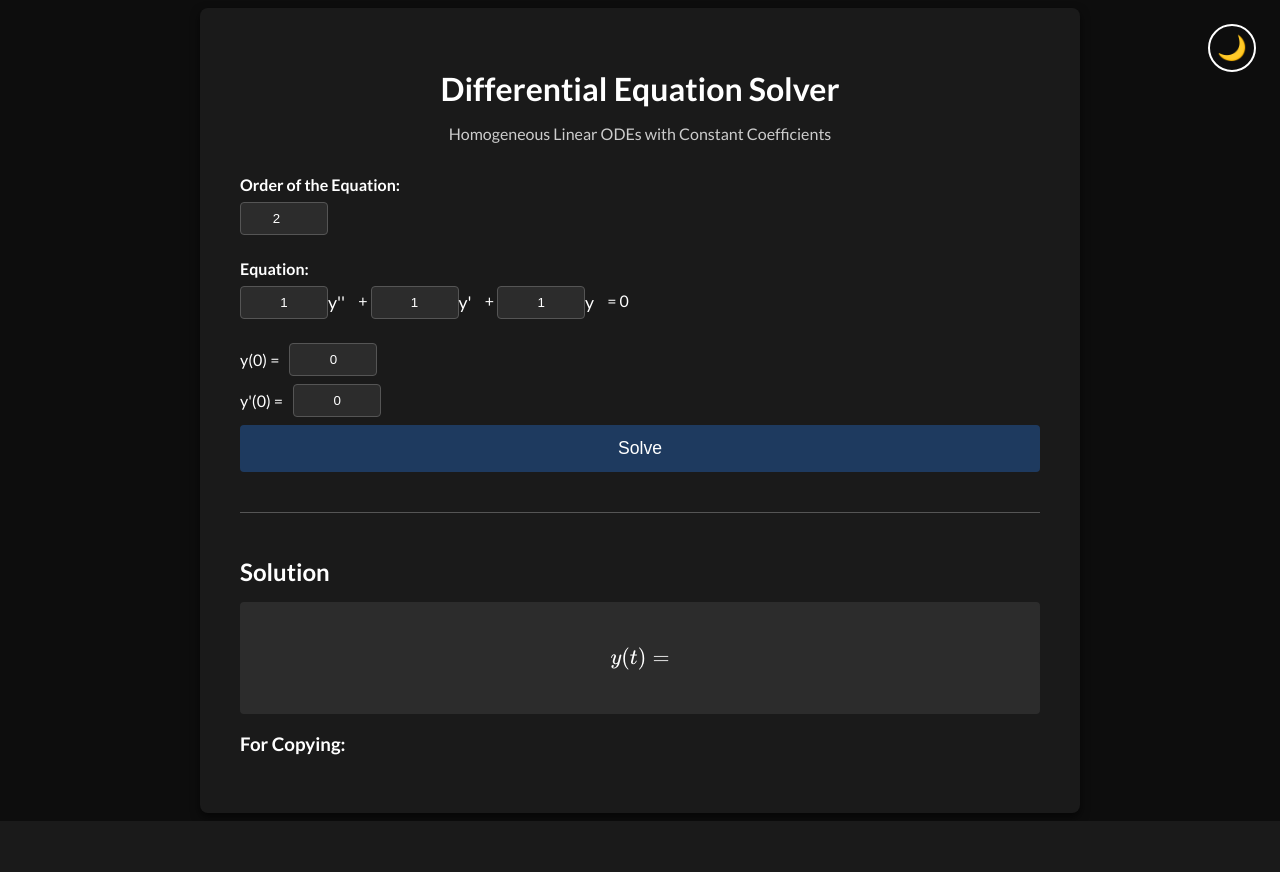
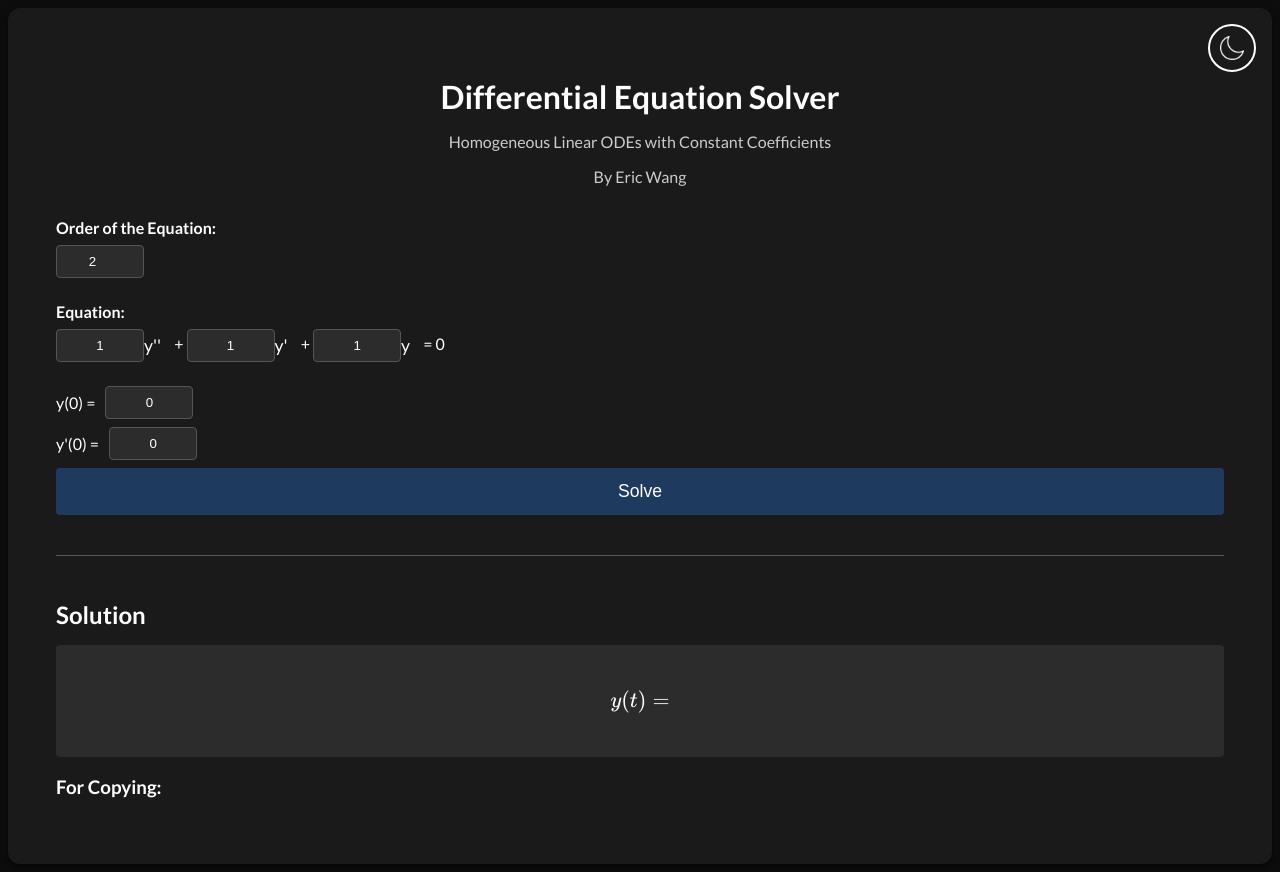
Before and after one commit to erichanwang/diff-eq-solver, a Flask app: page / in a window 1280 px wide. Before the commit the page ends 821 px from the top, so only its background shows below. Run offline with Flask 3, Linux system fonts and the light colour scheme.

Commit message:
Update theme icons to use moon-42.png and sun-74.png, fix Render deployment config

```diff
--- a/web_app/static/script.js
+++ b/web_app/static/script.js
@@ -13,20 +13,24 @@ document.addEventListener('DOMContentLoaded', () => {
     const savedTheme = localStorage.getItem('theme');
     if (savedTheme === 'light-mode') {
         body.classList.remove('dark-mode');
-        themeIcon.textContent = '☀️';
+        themeIcon.src = '/static/sun-74.png';
+        themeIcon.alt = 'Sun Icon';
     } else {
         body.classList.add('dark-mode');
-        themeIcon.textContent = '🌙';
+        themeIcon.src = '/static/moon-42.png';
+        themeIcon.alt = 'Moon Icon';
     }
 
     themeToggle.addEventListener('click', () => {
         body.classList.toggle('dark-mode');
         if (body.classList.contains('dark-mode')) {
             localStorage.removeItem('theme');
-            themeIcon.textContent = '🌙';
+            themeIcon.src = '/static/moon-42.png';
+            themeIcon.alt = 'Moon Icon';
         } else {
             localStorage.setItem('theme', 'light-mode');
-            themeIcon.textContent = '☀️';
+            themeIcon.src = '/static/sun-74.png';
+            themeIcon.alt = 'Sun Icon';
         }
     });
 
--- a/web_app/static/style.css
+++ b/web_app/static/style.css
@@ -13,11 +13,11 @@ body {
 
 .container {
     background-color: white;
-    padding: 2.5rem;
-    border-radius: 8px;
-    box-shadow: 0 4px 10px rgba(0, 0, 0, 0.1);
-    width: 100%;
-    max-width: 800px;
+    padding: 3rem;
+    border-radius: 12px;
+    box-shadow: 0 6px 20px rgba(0, 0, 0, 0.15);
+    width: 95vw;
+    max-width: 1400px;
 }
 
 .header {
@@ -129,16 +129,25 @@ button:hover {
     width: 3rem;
     height: 3rem;
     cursor: pointer;
-    font-size: 1.5rem;
     display: flex;
     align-items: center;
     justify-content: center;
     transition: all 0.3s ease;
 }
 
+#theme-toggle img {
+    width: 1.5rem;
+    height: 1.5rem;
+    filter: invert(0);
+    transition: filter 0.3s ease;
+}
+
 #theme-toggle:hover {
     background-color: #333;
-    color: white;
+}
+
+#theme-toggle:hover img {
+    filter: invert(1);
 }
 
 /* Dark Mode */
@@ -185,13 +194,19 @@ body.dark-mode {
 }
 
 .dark-mode #theme-toggle {
-    color: #ffffff;
     border-color: #ffffff;
+}
+
+.dark-mode #theme-toggle img {
+    filter: invert(1);
 }
 
 .dark-mode #theme-toggle:hover {
     background-color: #ffffff;
-    color: #0d0d0d;
+}
+
+.dark-mode #theme-toggle:hover img {
+    filter: invert(0);
 }
 
 .dark-mode #solution-container {
--- a/web_app/templates/index.html
+++ b/web_app/templates/index.html
@@ -9,11 +9,12 @@
     <script id="MathJax-script" async src="https://cdn.jsdelivr.net/npm/mathjax@3/es5/tex-mml-chtml.js"></script>
 </head>
 <body>
-    <button id="theme-toggle" type="button" title="Toggle Theme"><span id="theme-icon">🌙</span></button>
+    <button id="theme-toggle" type="button" title="Toggle Theme"><img id="theme-icon" src="{{ url_for('static', filename='moon-42.png') }}" alt="Moon Icon"></button>
     <div class="container">
         <div class="header">
             <h1>Differential Equation Solver</h1>
             <p>Homogeneous Linear ODEs with Constant Coefficients</p>
+            <p>By Eric Wang</p>
         </div>
         <form id="solver-form">
             <div class="form-group">
```
Also changed, not shown: render.yaml (added, +10 -0 lines), assets/moon-42.png (added), assets/sun-74.png (added), web_app/requirements.txt (renamed from requirements.txt), web_app/static/moon-42.png (added), web_app/static/sun-74.png (added), web_app/static/whitemoonicon.png (added), web_app/static/whitesunicon.png (added).
